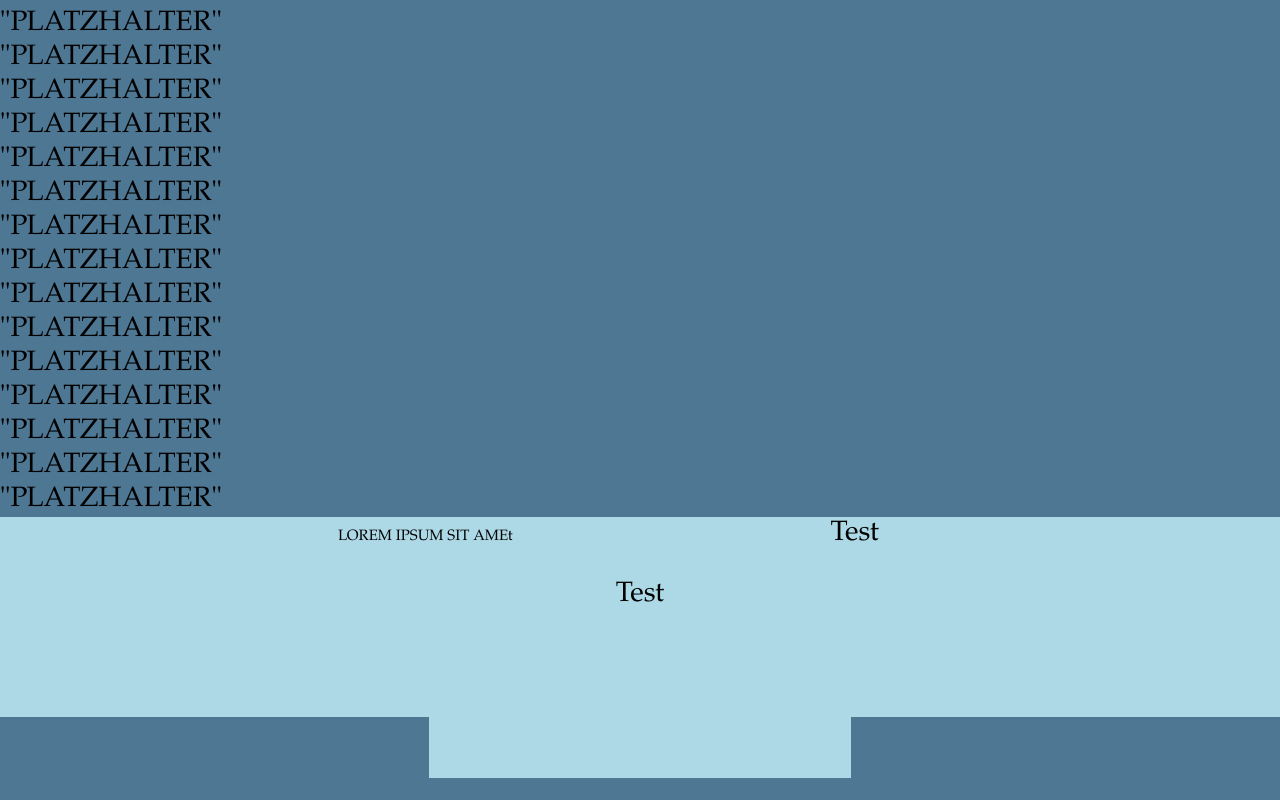
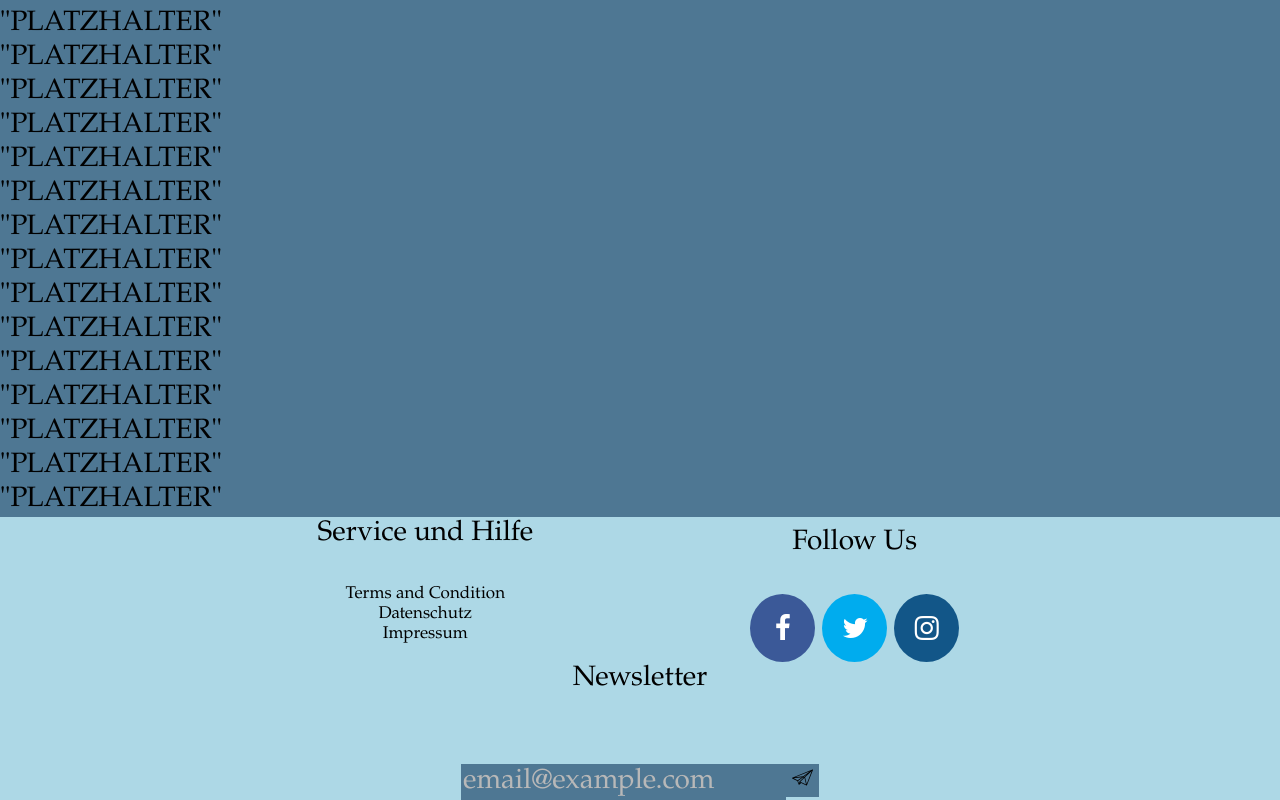
Before and after one commit to BurakYildirtan/GlobalGamingProject, a plain HTML site: page GlobalGaming/Home.html in a window 1280 px wide. Shown: the part 1048-1848 px from the top of the page. Before the commit the page ends 1826 px from the top, so only its background shows below. Drawn offline with Linux system fonts and the light colour scheme.

Commit message:
Footer updated
moved style elements in html to css,
changed text,
added social media buttons
added newsletter bar
added links at service und hilfe

```diff
--- a/GlobalGaming/Home.html
+++ b/GlobalGaming/Home.html
@@ -4,6 +4,8 @@
         <meta name="viewport" content="width=device-width", inital-scale="1.0">
         <link rel="stylesheet" href="global.css">
         <link rel="icon" type="image/x-icon" href="favicon.png">
+        <link rel="stylesheet" href="https://cdnjs.cloudflare.com/ajax/libs/font-awesome/4.7.0/css/font-awesome.min.css">
+
     </head>
     <body>
         <header>
@@ -67,15 +69,29 @@
         <h1>"PLATZHALTER"</h1>
 
         <footer>
-            <div style="background-color: lightblue; height: 200px">
-                <div style="width: 33%; height: 50px; background-color: lightblue;">
-                    <p style="background-color: lightblue;">LOREM IPSUM SIT AMEt</p>
+            <div style="width: 100%">
+                <div>
+                    <h1>Service und Hilfe</h1>
+                    <br>
+                    <a href="./AGB.html" id="footerLink"><p>Terms and Condition</p></a>
+                    <a href="./Datenschutz.html" id="footerLink"><p>Datenschutz</p></a>
+                    <a href="./Impressum.html" id="footerLink"><p>Impressum</p></a>
                 </div>
-                <div style="width: 33%; height: 50px; background-color: lightblue;">
-                    <h1 style="background-color: lightblue;">Test</h1>
+                <div>
+                    <h1>Follow Us</h1>
+                    <br>
+                    <a href="https://www.facebook.com" class="fa fa-facebook"></a>
+                    <a href="https://www.twitter.com" class="fa fa-twitter"></a>
+                    <a href="https://www.instagram.com" class="fa fa-instagram"></a>
                 </div>
-                <div style="width: 33%; height: 200px; background-color: lightblue;">
-                    <h1 style="background-color: lightblue;">Test</h1>
+                <div>
+                    <h1 >Newsletter</h1>
+                    <br>
+                    <br>
+                    <div style="width: max-content; display: inline-flex;">
+                        <input type="email" name="newsletter" id="newsletter" placeholder="email@example.com">
+                        <button style="width: 33px; height: 33px; border: none; "><img src="./paper-plane.svg"></button>
+                    </div>
                 </div>
             </div>
         </footer>
--- a/GlobalGaming/global.css
+++ b/GlobalGaming/global.css
@@ -53,7 +53,55 @@ p {
 }
 
 footer{
+
   width: 100%;
   height: 200px;
   background-color: lightblue;
 }
+footer p, footer h1, footer div{
+
+  background-color: lightblue;
+}footer p{
+  font-size: 17px;
+
+}
+footer div{
+width: 33%;
+}
+
+#footerLink, #footerLink p {
+  background-color: lightblue;
+  text-decoration: none;
+}
+.fa{
+  margin: 0;
+  padding: 20px;
+  font-size: 30px;
+  width: 65px;
+  text-align: center;
+  text-decoration: none;
+  background-color: red;
+  border-radius: 100%;
+  color: white;
+
+}
+.fa:hover{
+  opacity: 0.5;
+}
+.fa-facebook{
+  background-color:#3b5998  ;
+}
+.fa-twitter{
+  background-color: #00acee;
+}
+.fa-instagram{
+  background-color: #125688;
+}
+#newsletter{
+  width: 325px;
+  border: none;
+  color: white;
+}
+#newsletter::placeholder{
+  color: rgb(184, 184, 184);
+}
```
Also changed, not shown: GlobalGaming/paper-plane.svg (added).
